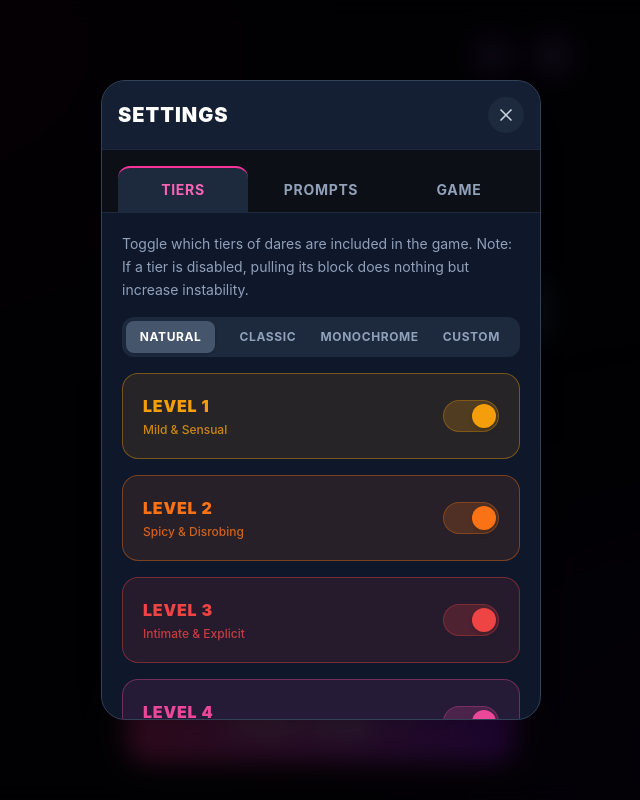
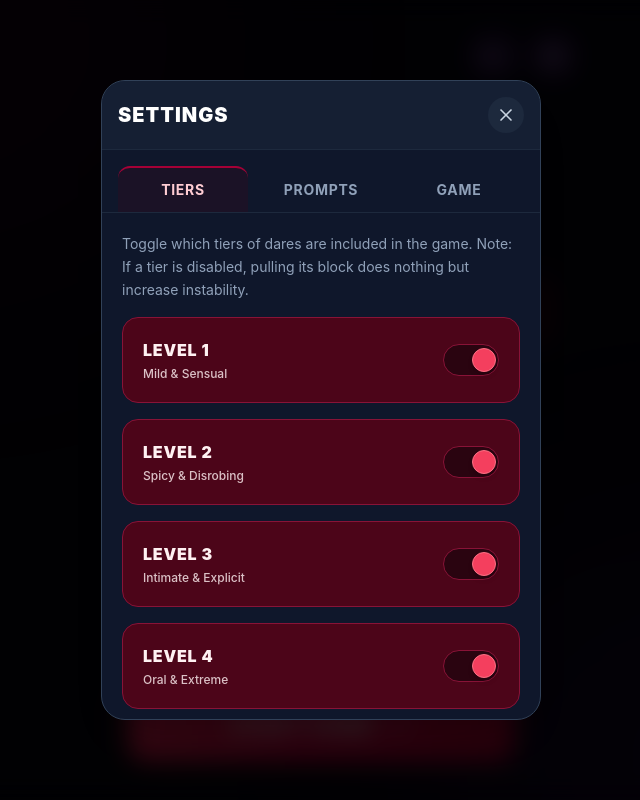
Before and after one commit to Quiyopon/intimate-tower, a React (Vite) app: page / in a window 1280 px wide. Both pictures are taken after a click on the button 872 px from the left and 56 px from the top of the page. Shown: the whole page, without its empty margins (319-959 px from the left). Built offline with nearby package versions, Linux system fonts and the light colour scheme.

Commit message:
feat: complete Deep Velvet redesign with 60-30-10 palette

```diff
--- a/src/components/SettingsModal.tsx
+++ b/src/components/SettingsModal.tsx
@@ -85,31 +85,23 @@ export function SettingsModal({
     showToast("Forfeit added successfully!");
   };
 
-  const getTierStyles = (tier: Tier, isActive: boolean = true) => {
-    const color = activeColors[tier] || '#ffffff';
-    if (!isActive) return { container: {}, track: {}, thumb: {} };
+  const getTierStyles = (tier: Tier, isActive: boolean) => {
+    if (!isActive) return {};
 
-    const r = parseInt(color.slice(1, 3), 16) || 0;
-    const g = parseInt(color.slice(3, 5), 16) || 0;
-    const b = parseInt(color.slice(5, 7), 16) || 0;
-    const luma = (r * 299 + g * 587 + b * 114) / 1000;
-
-    // If the color is too dark (e.g. #1A1A1A), invert the container text/borders to remain visible
-    const isDark = luma < 50;
-
+    // Deep velvet UI for settings menu toggles
     return {
       container: {
-        color: isDark ? '#e2e8f0' : color,
-        backgroundColor: isDark ? '#1e293b' : `${color}1A`,
-        borderColor: isDark ? '#334155' : `${color}66`
+        color: '#fff1f2', // rose-50
+        backgroundColor: '#4c0519', // rose-950
+        borderColor: '#881337' // rose-900
       },
       track: {
-        backgroundColor: isDark ? '#0f172a' : `${color}33`,
-        borderColor: isDark ? '#334155' : `${color}4D`
+        backgroundColor: '#2a0410', // extremely dark red
+        borderColor: '#881337'
       },
       thumb: {
-        backgroundColor: color,
-        border: isDark ? '1px solid #475569' : 'none'
+        backgroundColor: '#f43f5e', // rose-500 (10% Accent)
+        border: '1px solid #fb7185' // rose-400
       }
     };
   };
@@ -135,14 +127,14 @@ export function SettingsModal({
           </button>
         </div>
 
-        <div className="flex px-4 pt-4 bg-[#0d0f17] z-20 relative border-b border-slate-800 gap-2">
+        <div className="flex px-4 pt-4 bg-slate-900 z-20 relative border-b border-slate-800 gap-2">
           {(['tiers', 'prompts', 'game'] as const).map(tab => (
             <button
               key={tab}
               onClick={() => setActiveTab(tab)}
               className={`px-4 py-3 text-sm font-bold uppercase tracking-wider rounded-t-xl transition-all flex-1 ${
                 activeTab === tab
-                  ? 'bg-slate-800 text-pink-400 border-t-2 border-pink-500'
+                  ? 'bg-rose-950/20 text-rose-200 border-t-2 border-rose-800'
                   : 'text-slate-400 hover:text-slate-200 hover:bg-slate-800/50 border-t-2 border-transparent'
               }`}
             >
@@ -176,20 +168,7 @@ export function SettingsModal({
                 Toggle which tiers of dares are included in the game. Note: If a tier is disabled, pulling its block does nothing but increase instability.
               </p>
 
-              {/* Theme Selector */}
-              <div className="flex gap-2 p-1 bg-slate-800 rounded-xl mb-4">
-                {(['natural', 'classic', 'monochrome', 'custom'] as const).map(t => (
-                  <button
-                    key={t}
-                    onClick={() => setTheme(t)}
-                    className={`flex-1 py-2 text-xs font-bold uppercase tracking-wider rounded-lg transition-all ${
-                      theme === t ? 'bg-slate-600 text-white shadow' : 'text-slate-400 hover:text-slate-200'
-                    }`}
-                  >
-                    {t}
-                  </button>
-                ))}
-              </div>
+
 
               {(['tier1', 'tier2', 'tier3', 'tier4'] as Tier[]).map(tier => {
                 const isActive = tierToggles[tier];
@@ -244,7 +223,7 @@ export function SettingsModal({
 
           {activeTab === 'prompts' && (
             <motion.div initial={{ opacity: 0 }} animate={{ opacity: 1 }} className="space-y-6">
-              <div className="bg-slate-800/50 rounded-3xl p-5 border border-slate-700">
+              <div className="bg-transparent rounded-3xl border border-slate-800 p-5">
                 <h3 className="font-bold mb-4 text-white uppercase tracking-wider text-sm">Add Custom Prompt</h3>
                 <textarea
                   value={newPromptText}
@@ -287,7 +266,7 @@ export function SettingsModal({
                 <button
                   onClick={handleAddPrompt}
                   disabled={!newPromptText.trim()}
-                  className="w-full mt-5 bg-gradient-to-r from-pink-500 to-purple-600 disabled:from-slate-700 disabled:to-slate-800 disabled:text-slate-500 hover:brightness-110 text-white font-black py-4 rounded-xl flex items-center justify-center gap-2 transition-all active:scale-95 uppercase tracking-wider shadow-lg"
+                  className="w-full mt-5 bg-rose-600 border border-transparent disabled:bg-slate-800 disabled:border-slate-800 disabled:text-slate-600 hover:bg-rose-500 text-white font-black py-4 rounded-xl flex items-center justify-center gap-2 transition-all active:scale-95 uppercase tracking-wider shadow-[0_0_15px_rgba(225,29,72,0.2)] disabled:shadow-none"
                 >
                   <Plus className="w-5 h-5" /> Add Prompt
                 </button>
@@ -303,11 +282,11 @@ export function SettingsModal({
 
                 {/* Filters */}
                 <div className="flex overflow-x-auto gap-2 mb-4 pb-2 hide-scrollbar">
-                  <button onClick={() => { setPromptFilter('all'); setPromptPage(1); }} className={`min-h-[44px] px-4 rounded-full text-xs font-bold whitespace-nowrap transition-colors ${promptFilter === 'all' ? 'bg-pink-500 text-white' : 'bg-slate-800 text-slate-400'}`}>All</button>
-                  <button onClick={() => { setPromptFilter('tier1'); setPromptPage(1); }} className={`min-h-[44px] px-4 rounded-full text-xs font-bold whitespace-nowrap transition-colors ${promptFilter === 'tier1' ? 'bg-amber-500 text-white' : 'bg-slate-800 text-slate-400'}`}>Level 1</button>
-                  <button onClick={() => { setPromptFilter('tier2'); setPromptPage(1); }} className={`min-h-[44px] px-4 rounded-full text-xs font-bold whitespace-nowrap transition-colors ${promptFilter === 'tier2' ? 'bg-orange-500 text-white' : 'bg-slate-800 text-slate-400'}`}>Level 2</button>
-                  <button onClick={() => { setPromptFilter('tier3'); setPromptPage(1); }} className={`min-h-[44px] px-4 rounded-full text-xs font-bold whitespace-nowrap transition-colors ${promptFilter === 'tier3' ? 'bg-red-500 text-white' : 'bg-slate-800 text-slate-400'}`}>Level 3</button>
-                  <button onClick={() => { setPromptFilter('tier4'); setPromptPage(1); }} className={`min-h-[44px] px-4 rounded-full text-xs font-bold whitespace-nowrap transition-colors ${promptFilter === 'tier4' ? 'bg-pink-500 text-white' : 'bg-slate-800 text-slate-400'}`}>Level 4</button>
+                  <button onClick={() => { setPromptFilter('all'); setPromptPage(1); }} className={`min-h-[44px] px-4 rounded-full text-xs font-bold whitespace-nowrap transition-colors ${promptFilter === 'all' ? 'bg-rose-600 text-white border border-transparent' : 'bg-slate-800 text-slate-400 hover:bg-slate-700 border border-transparent'}`}>All</button>
+                  <button onClick={() => { setPromptFilter('tier1'); setPromptPage(1); }} className={`min-h-[44px] px-4 rounded-full text-xs font-bold whitespace-nowrap transition-colors ${promptFilter === 'tier1' ? 'bg-rose-600 text-white border border-transparent' : 'bg-slate-800 text-slate-400 hover:bg-slate-700 border border-transparent'}`}>Level 1</button>
+                  <button onClick={() => { setPromptFilter('tier2'); setPromptPage(1); }} className={`min-h-[44px] px-4 rounded-full text-xs font-bold whitespace-nowrap transition-colors ${promptFilter === 'tier2' ? 'bg-rose-600 text-white border border-transparent' : 'bg-slate-800 text-slate-400 hover:bg-slate-700 border border-transparent'}`}>Level 2</button>
+                  <button onClick={() => { setPromptFilter('tier3'); setPromptPage(1); }} className={`min-h-[44px] px-4 rounded-full text-xs font-bold whitespace-nowrap transition-colors ${promptFilter === 'tier3' ? 'bg-rose-600 text-white border border-transparent' : 'bg-slate-800 text-slate-400 hover:bg-slate-700 border border-transparent'}`}>Level 3</button>
+                  <button onClick={() => { setPromptFilter('tier4'); setPromptPage(1); }} className={`min-h-[44px] px-4 rounded-full text-xs font-bold whitespace-nowrap transition-colors ${promptFilter === 'tier4' ? 'bg-rose-600 text-white border border-transparent' : 'bg-slate-800 text-slate-400 hover:bg-slate-700 border border-transparent'}`}>Level 4</button>
                 </div>
 
                 <div className="space-y-2">
@@ -321,7 +300,7 @@ export function SettingsModal({
                         {paginated.map(prompt => {
                           const styles = getTierStyles(prompt.tier, true);
                           return (
-                            <div key={prompt.id} className="bg-slate-800/80 p-4 rounded-2xl flex items-start gap-3 border border-slate-700/50">
+                            <div key={prompt.id} className="group p-4 rounded-2xl flex items-start gap-3 border border-slate-800 hover:border-slate-700 transition-colors bg-transparent">
                               <div className="flex-1 min-w-0">
                                 <div className="flex items-center gap-2 mb-2">
                                   <span
@@ -331,16 +310,16 @@ export function SettingsModal({
                                     {prompt.tier.replace('tier', 'Lvl ')}
                                   </span>
                                   {prompt.isTimed && (
-                                    <span className="text-[10px] text-slate-300 font-bold bg-slate-900 border border-slate-700 px-2 py-0.5 rounded">
+                                    <span className="text-[10px] text-slate-400 font-bold bg-slate-800/50 border border-slate-700 px-2 py-0.5 rounded">
                                       {prompt.timeSeconds}s
                                     </span>
                                   )}
                                 </div>
-                                <p className="text-sm text-slate-200" title={prompt.text}>{prompt.text}</p>
+                                <p className="text-sm text-slate-300 leading-relaxed" title={prompt.text}>{prompt.text}</p>
                               </div>
                               <button
                                 onClick={() => onDeletePrompt(prompt.id)}
-                                className="bg-red-500/10 text-red-400 hover:bg-red-500 hover:text-white min-w-[44px] min-h-[44px] flex items-center justify-center rounded-xl transition-colors shrink-0"
+                                className="text-slate-600 hover:bg-red-500 hover:text-white min-w-[40px] min-h-[40px] flex items-center justify-center rounded-xl transition-all shrink-0 opacity-50 group-hover:opacity-100"
                                 aria-label="Delete prompt"
                               >
                                 <Trash2 className="w-4 h-4" />
@@ -426,12 +405,12 @@ export function SettingsModal({
                     onChange={(e) => setNewForfeitText(e.target.value)}
                     onKeyDown={(e) => e.key === 'Enter' && handleAddForfeit()}
                     placeholder="Enter a new forfeit..."
-                    className="flex-1 bg-slate-900 border border-slate-700 rounded-xl px-4 min-h-[44px] text-sm text-white placeholder-slate-500 focus:outline-none focus:border-pink-500 transition-colors"
+                    className="flex-1 bg-transparent border border-slate-700 rounded-xl px-4 min-h-[44px] text-sm text-white placeholder-slate-500 focus:outline-none focus:border-rose-500 focus:ring-1 focus:ring-rose-500 transition-colors"
                   />
                   <button
                     onClick={handleAddForfeit}
                     disabled={!newForfeitText.trim()}
-                    className="bg-pink-500 hover:bg-pink-600 disabled:opacity-50 disabled:hover:bg-pink-500 text-white min-w-[44px] min-h-[44px] rounded-xl flex items-center justify-center transition-all active:scale-95"
+                    className="bg-rose-600 hover:bg-rose-500 border border-transparent disabled:bg-slate-800 disabled:border-slate-800 disabled:text-slate-600 text-white min-w-[44px] min-h-[44px] rounded-xl flex items-center justify-center transition-all active:scale-95 shadow-[0_0_10px_rgba(225,29,72,0.2)] disabled:shadow-none"
                     aria-label="Add forfeit"
                   >
                     <Plus className="w-5 h-5" />
@@ -443,11 +422,11 @@ export function SettingsModal({
                     <p className="text-sm text-slate-500 text-center py-4">No forfeits defined.</p>
                   ) : (
                     forfeits.map((forfeit, idx) => (
-                      <div key={idx} className="bg-slate-900/50 p-3 rounded-xl flex items-start justify-between gap-3 border border-slate-800">
+                      <div key={idx} className="group bg-transparent p-3 rounded-xl flex items-start justify-between gap-3 border border-slate-800 hover:border-slate-700 transition-colors">
                         <p className="text-sm text-slate-300 flex-1 pt-1 leading-relaxed">{forfeit}</p>
                         <button
                           onClick={() => onDeleteForfeit(forfeit)}
-                          className="bg-red-500/10 text-red-400 hover:bg-red-500 hover:text-white min-w-[44px] min-h-[44px] flex items-center justify-center rounded-lg transition-colors shrink-0"
+                          className="text-slate-600 hover:bg-red-500 hover:text-white min-w-[40px] min-h-[40px] flex items-center justify-center rounded-lg transition-all shrink-0 opacity-50 group-hover:opacity-100"
                           aria-label="Delete forfeit"
                         >
                           <Trash2 className="w-4 h-4" />
--- a/src/components/TitleScreen.tsx
+++ b/src/components/TitleScreen.tsx
@@ -12,44 +12,7 @@ interface TitleScreenProps {
   isMuted: boolean;
   onToggleMute: () => void;
 }
-
-const NeonTowerIcon = () => (
-  <svg viewBox="0 0 100 120" className="w-[72px] h-[86px] text-pink-400 drop-shadow-[0_0_12px_rgba(244,114,182,0.8)]">
-    <g fill="none" stroke="currentColor" strokeWidth="4" strokeLinejoin="round" strokeLinecap="round">
-      {/* Top face */}
-      <path d="M50 5 L85 20 L50 35 L15 20 Z" />
-
-      {/* Left and Right faces of layers */}
-      {/* Layer 1 */}
-      <path d="M15 20 V 35 L50 50 V 35" />
-      <path d="M85 20 V 35 L50 50" />
-      {/* Layer 2 */}
-      <path d="M15 35 V 50 L50 65 V 50" />
-      <path d="M85 35 V 50 L50 65" />
-      {/* Layer 3 */}
-      <path d="M15 50 V 65 L50 80 V 65" />
-      <path d="M85 50 V 65 L50 80" />
-      {/* Layer 4 */}
-      <path d="M15 65 V 80 L50 95 V 80" />
-      <path d="M85 65 V 80 L50 95" />
-
-      {/* Cross lines to simulate pieces */}
-      <path d="M38 10 L73 25" />
-      <path d="M27 15 L62 30" />
-      {/* Vertical splits for alternating layers */}
-      {/* Layer 1 (front face split) */}
-      <path d="M32 28 V 43" />
-      <path d="M68 28 V 43" />
-      {/* Layer 2 (side splits) */}
-      <path d="M50 50 V 65" />
-      {/* Layer 3 */}
-      <path d="M32 58 V 73" />
-      <path d="M68 58 V 73" />
-      {/* Layer 4 */}
-      <path d="M50 80 V 95" />
-    </g>
-  </svg>
-);
+import { TowerIcon } from './TowerIcon';
 
 export function TitleScreen({ players, onUpdatePlayers, onStart, onOpenSettings, isMuted, onToggleMute }: TitleScreenProps) {
   const [newPlayerName, setNewPlayerName] = useState('');
@@ -105,18 +68,18 @@ export function TitleScreen({ players, onUpdatePlayers, onStart, onOpenSettings,
         {/* Title & Branding */}
         <div className="flex items-center justify-center gap-4 mb-8">
           <div className="flex flex-col text-right">
-            <h1 className="text-4xl sm:text-5xl font-black tracking-tight text-white drop-shadow-[0_0_10px_rgba(236,72,153,0.8)] leading-none">
+            <h1 className="text-4xl sm:text-5xl font-black tracking-tight text-rose-100 drop-shadow-[0_0_15px_rgba(159,18,57,0.5)] leading-none">
               INTIMATE
             </h1>
-            <h1 className="text-4xl sm:text-5xl font-black tracking-tight text-white drop-shadow-[0_0_10px_rgba(236,72,153,0.8)] leading-none mt-1">
+            <h1 className="text-4xl sm:text-5xl font-black tracking-tight text-rose-300 drop-shadow-[0_0_10px_rgba(159,18,57,0.4)] leading-none mt-1">
               TOWER
             </h1>
           </div>
-          <NeonTowerIcon />
+          <TowerIcon className="w-[72px] h-[86px] text-rose-300 drop-shadow-[0_0_15px_rgba(159,18,57,0.6)]" />
         </div>
 
-        <p className="text-slate-300 text-center text-sm font-medium mb-4">
-          Add players to begin (2-8 players)
+        <p className="text-slate-400 text-center text-sm font-medium mb-4 uppercase tracking-widest">
+          Add players to begin (2-8)
         </p>
 
         {/* Add Player Input */}
@@ -126,12 +89,12 @@ export function TitleScreen({ players, onUpdatePlayers, onStart, onOpenSettings,
             value={newPlayerName}
             onChange={(e) => setNewPlayerName(e.target.value)}
             placeholder="Player Name..."
-            className="flex-1 bg-slate-900/60 border border-slate-700/50 rounded-xl px-4 py-4 text-white placeholder-slate-400 focus:outline-none focus:border-pink-500 focus:ring-1 focus:ring-pink-500 transition-all text-lg shadow-inner"
+            className="flex-1 bg-rose-950/20 border border-rose-800/80 rounded-xl px-4 py-4 text-rose-100 placeholder-rose-900/80 focus:outline-none focus:border-rose-500 focus:ring-1 focus:ring-rose-500 transition-all text-lg"
           />
           <button
             type="submit"
             disabled={!newPlayerName.trim()}
-            className="bg-gradient-to-r from-pink-500 to-purple-600 disabled:from-slate-700 disabled:to-slate-800 disabled:text-slate-400 text-white font-black px-6 py-4 rounded-xl transition-all shadow-[0_0_15px_rgba(236,72,153,0.4)] disabled:shadow-none hover:brightness-110 active:scale-95 text-lg uppercase tracking-wider"
+            className="bg-rose-600 border border-transparent disabled:bg-rose-950/40 disabled:border-rose-900/60 disabled:text-rose-900/60 text-white hover:bg-rose-500 font-black px-6 py-4 rounded-xl transition-all active:scale-95 text-lg uppercase tracking-wider shadow-[0_0_15px_rgba(225,29,72,0.2)] disabled:shadow-none"
           >
             Add
           </button>
@@ -168,12 +131,12 @@ export function TitleScreen({ players, onUpdatePlayers, onStart, onOpenSettings,
                     initial={{ opacity: 0, x: -20, scale: 0.95 }}
                     animate={{ opacity: 1, x: 0, scale: 1 }}
                     exit={{ opacity: 0, scale: 0.9, transition: { duration: 0.2 } }}
-                    className="flex items-center justify-between bg-slate-800/60 border border-slate-700/50 px-5 py-4 rounded-2xl group shadow-lg"
+                    className="flex items-center justify-between bg-rose-950/30 border border-rose-800/60 hover:border-rose-600/80 px-5 py-4 rounded-2xl group transition-colors"
                   >
-                    <span className="font-bold text-lg">{player.name}</span>
+                    <span className="font-bold text-lg text-rose-200">{player.name}</span>
                     <button
                       onClick={() => handleRemovePlayer(player.id)}
-                      className="bg-rose-500/20 text-rose-400 hover:bg-rose-500 hover:text-white p-2 rounded-full transition-all active:scale-90"
+                      className="text-rose-800 hover:bg-rose-900 border border-transparent hover:border-rose-800 hover:text-rose-300 p-2 rounded-xl transition-all active:scale-90 opacity-60 group-hover:opacity-100"
                       aria-label={`Remove ${player.name}`}
                     >
                       <X className="w-5 h-5" />
@@ -192,8 +155,8 @@ export function TitleScreen({ players, onUpdatePlayers, onStart, onOpenSettings,
             disabled={!isGameReady}
             className={`w-full flex items-center justify-center gap-3 font-black py-5 rounded-2xl transition-all duration-300 text-xl uppercase tracking-wider ${
               isGameReady
-                ? 'bg-gradient-to-r from-pink-500 to-purple-600 text-white shadow-[0_0_30px_rgba(236,72,153,0.5)] hover:shadow-[0_0_40px_rgba(236,72,153,0.7)] hover:brightness-110 active:scale-95'
-                : 'bg-slate-800 text-slate-500 border border-slate-700 opacity-70 cursor-not-allowed'
+                ? 'bg-gradient-to-r from-rose-500 to-rose-700 border border-rose-400/50 text-white hover:from-rose-400 hover:to-rose-600 active:scale-95 shadow-[0_0_20px_rgba(225,29,72,0.4)] hover:shadow-[0_0_30px_rgba(225,29,72,0.6)]'
+                : 'bg-transparent text-slate-700 border border-slate-800 cursor-not-allowed'
             }`}
           >
             Start Game
--- a/src/components/Tower.tsx
+++ b/src/components/Tower.tsx
@@ -263,15 +263,15 @@ function PhysicsBlock({ block, onPullBlock, isCollapsed, onCollapse, pullCount,
       <boxGeometry args={size as [number, number, number]} />
       <meshStandardMaterial
         color={baseColor}
-        emissive={isHovered ? accentColor : '#000000'}
-        emissiveIntensity={isHovered ? (theme === 'natural' ? 0.4 : 0.2) : 0}
+        emissive={isHovered ? (theme === 'natural' ? '#ffffff' : accentColor) : '#000000'}
+        emissiveIntensity={isHovered ? (theme === 'natural' ? 0.15 : 0.2) : 0}
         roughness={0.85}
         metalness={0.0}
       />
       <Edges
         scale={1.001}
-        color={isHovered ? (theme === 'natural' ? accentColor : "#ffffff") : "#000000"}
-        opacity={isHovered ? 0.8 : (theme === 'natural' ? 0.1 : 0.2)}
+        color={isHovered ? '#ffffff' : '#000000'}
+        opacity={isHovered ? (theme === 'natural' ? 0.4 : 0.8) : (theme === 'natural' ? 0.1 : 0.2)}
         transparent
       />
     </mesh>
@@ -284,7 +284,7 @@ export function Tower({ blocks, onPullBlock, isCollapsed, onCollapse, isDareActi
   const controlsRef = useRef<any>(null);
 
   const isMobile = typeof window !== 'undefined' && window.innerWidth < 768;
-  const cameraZ = isMobile ? 16 : 14;
+  const cameraZ = isMobile ? 20 : 18;
 
   return (
     <div className="w-full h-full absolute inset-0 touch-none">
@@ -301,9 +301,9 @@ export function Tower({ blocks, onPullBlock, isCollapsed, onCollapse, isDareActi
         </div>
       )}
 
-      <Canvas shadows camera={{ position: [14, 12, cameraZ], fov: 35 }}>
-        <color attach="background" args={['#05050f']} />
-        <fog attach="fog" args={['#05050f', 15, 35]} />
+      <Canvas shadows camera={{ position: [15, 13, cameraZ], fov: 35 }}>
+        <color attach="background" args={['#0f0407']} />
+        <fog attach="fog" args={['#0f0407', 15, 35]} />
 
         {/* Cinematic Lighting Setup */}
         <ambientLight intensity={0.4} />
@@ -318,8 +318,8 @@ export function Tower({ blocks, onPullBlock, isCollapsed, onCollapse, isDareActi
           shadow-camera-bottom={-10}
         />
         {/* Rim lights for glowing edges */}
-        <spotLight position={[-15, 10, -15]} intensity={2.0} color="#ec4899" angle={0.5} penumbra={1} />
-        <spotLight position={[15, -5, -15]} intensity={1.5} color="#8b5cf6" angle={0.8} penumbra={1} />
+        <spotLight position={[-15, 10, -15]} intensity={2.0} color="#e11d48" angle={0.5} penumbra={1} />
+        <spotLight position={[15, -5, -15]} intensity={1.5} color="#be123c" angle={0.8} penumbra={1} />
 
         {/* Physics Engine with custom iterations for stability */}
         <Physics
@@ -359,7 +359,7 @@ export function Tower({ blocks, onPullBlock, isCollapsed, onCollapse, isDareActi
           maxPolarAngle={Math.PI / 2 + 0.1}
           minDistance={15}
           maxDistance={30}
-          target={[0, 4.5, 0]}
+          target={[0, 5.5, 0]}
           onChange={() => {
             if (!hasInteracted) setHasInteracted(true);
           }}
--- /dev/null
+++ b/src/components/TowerIcon.tsx
@@ -0,0 +1,37 @@
+export const TowerIcon = ({ className }: { className?: string }) => (
+  <svg viewBox="0 0 100 120" className={className}>
+    <g fill="none" stroke="currentColor" strokeWidth="4" strokeLinejoin="round" strokeLinecap="round">
+      {/* Top face */}
+      <path d="M50 5 L85 20 L50 35 L15 20 Z" />
+
+      {/* Left and Right faces of layers */}
+      {/* Layer 1 */}
+      <path d="M15 20 V 35 L50 50 V 35" />
+      <path d="M85 20 V 35 L50 50" />
+      {/* Layer 2 */}
+      <path d="M15 35 V 50 L50 65 V 50" />
+      <path d="M85 35 V 50 L50 65" />
+      {/* Layer 3 */}
+      <path d="M15 50 V 65 L50 80 V 65" />
+      <path d="M85 50 V 65 L50 80" />
+      {/* Layer 4 */}
+      <path d="M15 65 V 80 L50 95 V 80" />
+      <path d="M85 65 V 80 L50 95" />
+
+      {/* Cross lines to simulate pieces */}
+      <path d="M38 10 L73 25" />
+      <path d="M27 15 L62 30" />
+      {/* Vertical splits for alternating layers */}
+      {/* Layer 1 (front face split) */}
+      <path d="M32 28 V 43" />
+      <path d="M68 28 V 43" />
+      {/* Layer 2 (side splits) */}
+      <path d="M50 50 V 65" />
+      {/* Layer 3 */}
+      <path d="M32 58 V 73" />
+      <path d="M68 58 V 73" />
+      {/* Layer 4 */}
+      <path d="M50 80 V 95" />
+    </g>
+  </svg>
+);
--- a/src/store/themeStore.ts
+++ b/src/store/themeStore.ts
@@ -1,7 +1,7 @@
 import { create } from 'zustand';
 import { persist } from 'zustand/middleware';
 
-export type ThemeType = 'natural' | 'classic' | 'monochrome' | 'custom';
+export type ThemeType = 'natural' | 'classic' | 'custom';
 export type Tier = 'tier1' | 'tier2' | 'tier3' | 'tier4';
 
 export const CLASSIC_COLORS: Record<Tier, string> = {
@@ -11,12 +11,7 @@ export const CLASSIC_COLORS: Record<Tier, string> = {
   tier4: '#EC4899',
 };
 
-export const MONOCHROME_COLORS: Record<Tier, string> = {
-  tier1: '#374151',
-  tier2: '#D1D5DB',
-  tier3: '#374151',
-  tier4: '#D1D5DB',
-};
+
 
 interface ThemeState {
   theme: ThemeType;
@@ -46,7 +41,6 @@ export const useThemeStore = create<ThemeState>()(
         switch (state.theme) {
           case 'natural': return CLASSIC_COLORS; // Natural uses classic accents for hover
           case 'classic': return CLASSIC_COLORS;
-          case 'monochrome': return MONOCHROME_COLORS;
           case 'custom': return state.customColors;
           default: return CLASSIC_COLORS;
         }
```
Also changed, not shown: src/App.tsx (+23 -22 lines), src/components/CardModal.tsx (+5 -10 lines).
